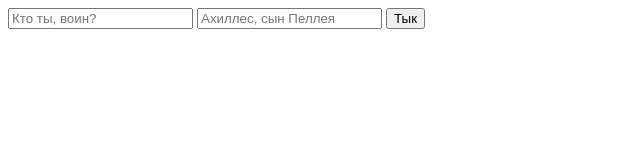
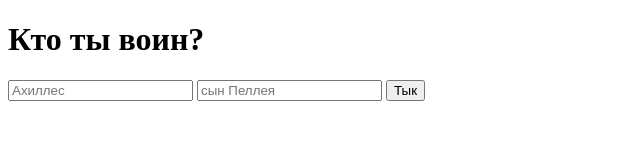
Before and after one commit to Rubyroido/WB-L1, a plain HTML site: page 29 - форма/index.html in a window 1280 px wide. Shown: the whole page, without its empty margins (0-640 px from the left). Drawn offline with Linux system fonts and the light colour scheme.

Commit message:
29 задача

```diff
--- a/29 - форма/index.html
+++ b/29 - форма/index.html
@@ -7,8 +7,9 @@
 </head>
 <body>
     <form class="form">
-        <input type="text" name="" id="" placeholder="Кто ты, воин?" class="input">
-        <input type="text" name="" id="" placeholder="Ахиллес, сын Пеллея" class="input">
+        <h1>Кто ты воин?</h1>
+        <input type="text" name="1" id="" placeholder="Ахиллес" class="input">
+        <input type="text" name="2" id="" placeholder="сын Пеллея" class="input">
         <button type="submit">Тык</button>
     </form>
 
```
Also changed, not shown: 29 - форма/form.js (+8 -0 lines).
